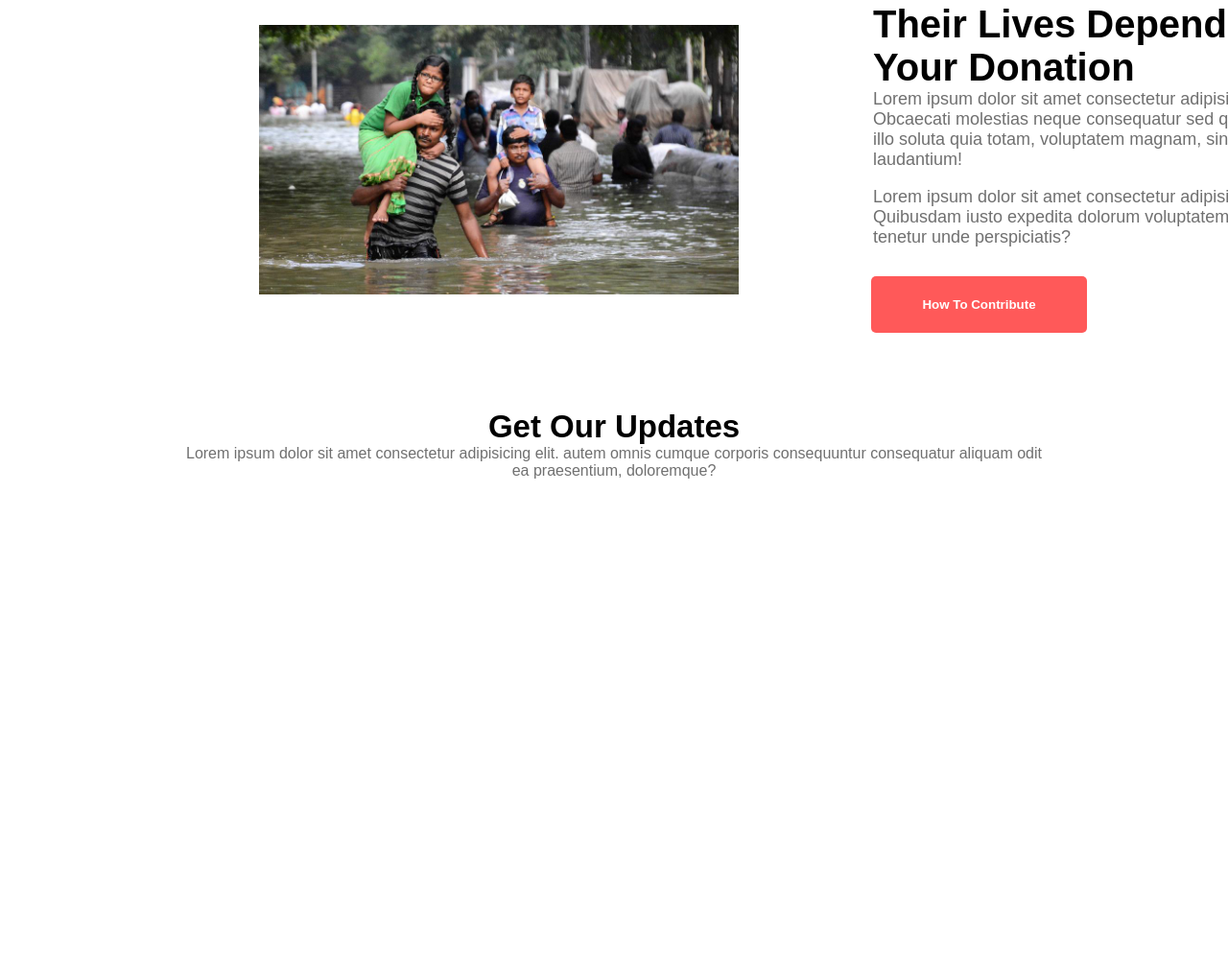
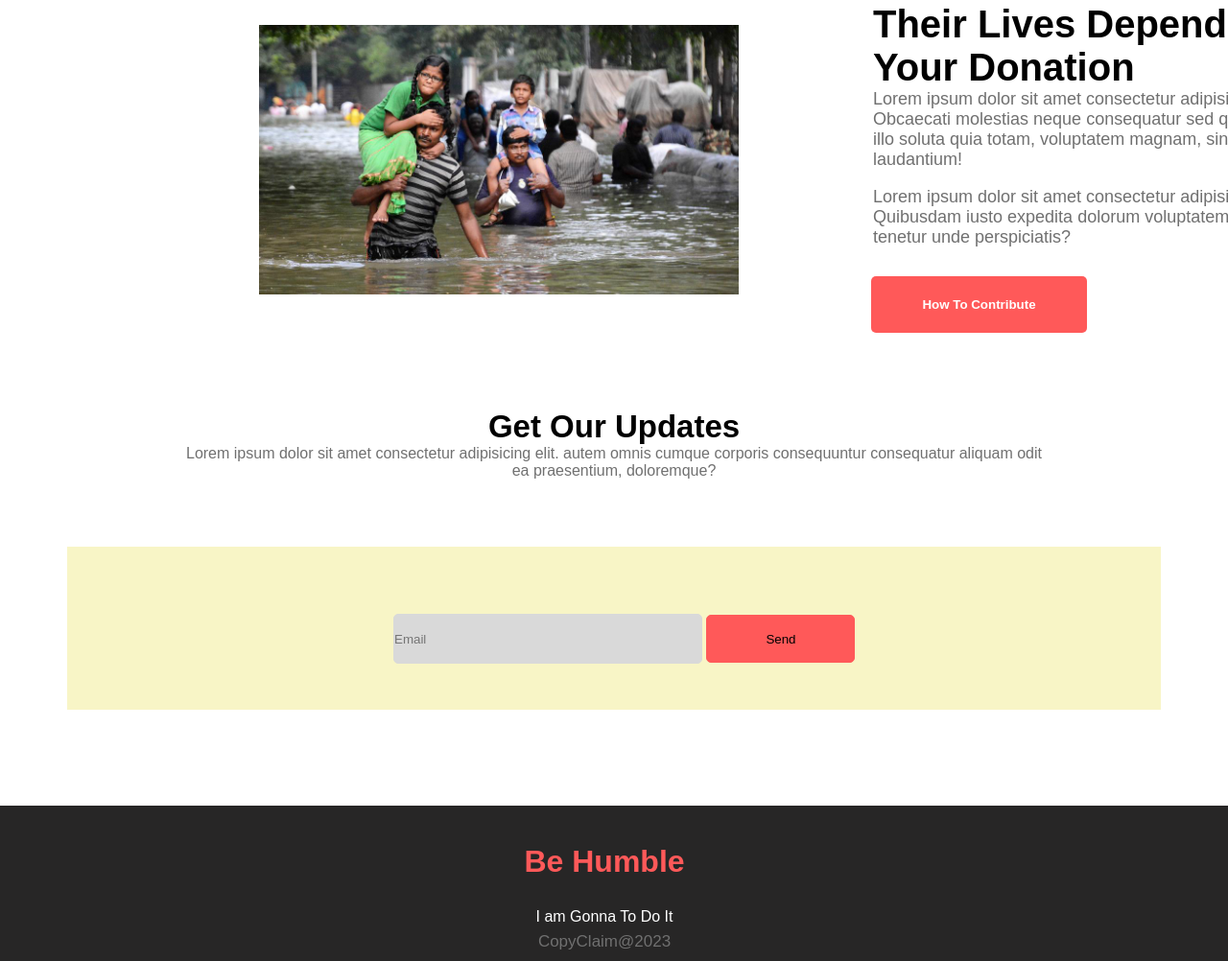
Before and after one commit to msakib01001/Donate_Today, a plain HTML site: page index.html in a window 1280 px wide. Shown: the part 2385-3387 px from the top of the page at 96% size. Before the commit the page ends 2955 px from the top, so only its background shows below. Drawn offline with Linux system fonts and the light colour scheme.

Commit message:
fainal update

```diff
--- a/index.html
+++ b/index.html
@@ -109,6 +109,17 @@
             Lorem ipsum dolor sit amet consectetur adipisicing elit. autem omnis cumque corporis consequuntur consequatur aliquam odit ea praesentium, doloremque?
         </p>
     </section>
+
+    <section class="sec-6">
+        <input type="emai" placeholder="Email" class="email">
+        <input type="button" value="Send" class="send">
+    </section>
     </main>
+
+    <footer>
+        <h1>Be Humble</h1>
+        <p>I am Gonna To Do It</p>
+        <p class="foot-p">CopyClaim@2023</p>
+    </footer>
     </body>
 </html>
--- a/style.css
+++ b/style.css
@@ -224,3 +224,45 @@
     color: #707070;
     margin-bottom: 70px;
 }
+
+.sec-6 {
+    background-color: #f8f5c6;
+    padding-top: 70px;
+    padding-left: 340px;
+    height: 100px;
+    width: 800px;
+    margin: 0 auto;
+}
+.sec-6 .email{
+    height: 50px;
+    width: 320px;
+    border: 1px solid #D9D9D9;
+    background-color:#D9D9D9;
+    border-radius: 5px;
+}
+.send{
+    height: 50px;
+    width: 155px;
+    background-color: #FF5959;
+    border: 1px solid #FF5959;
+    border-radius: 5px;
+}
+
+footer{
+    margin-top: 100px;
+    background-color: rgb(39, 38, 38);
+    padding: 40px 20px 10px 0px;
+    text-align: center;
+}
+footer p{
+    color: #fff;
+}
+.foot-p{
+    color: #707070;
+    font-size: 17px;
+    padding-top: 7px;
+}
+footer h1{
+    color: #FF5959;
+    padding-bottom: 30px;
+}
```
